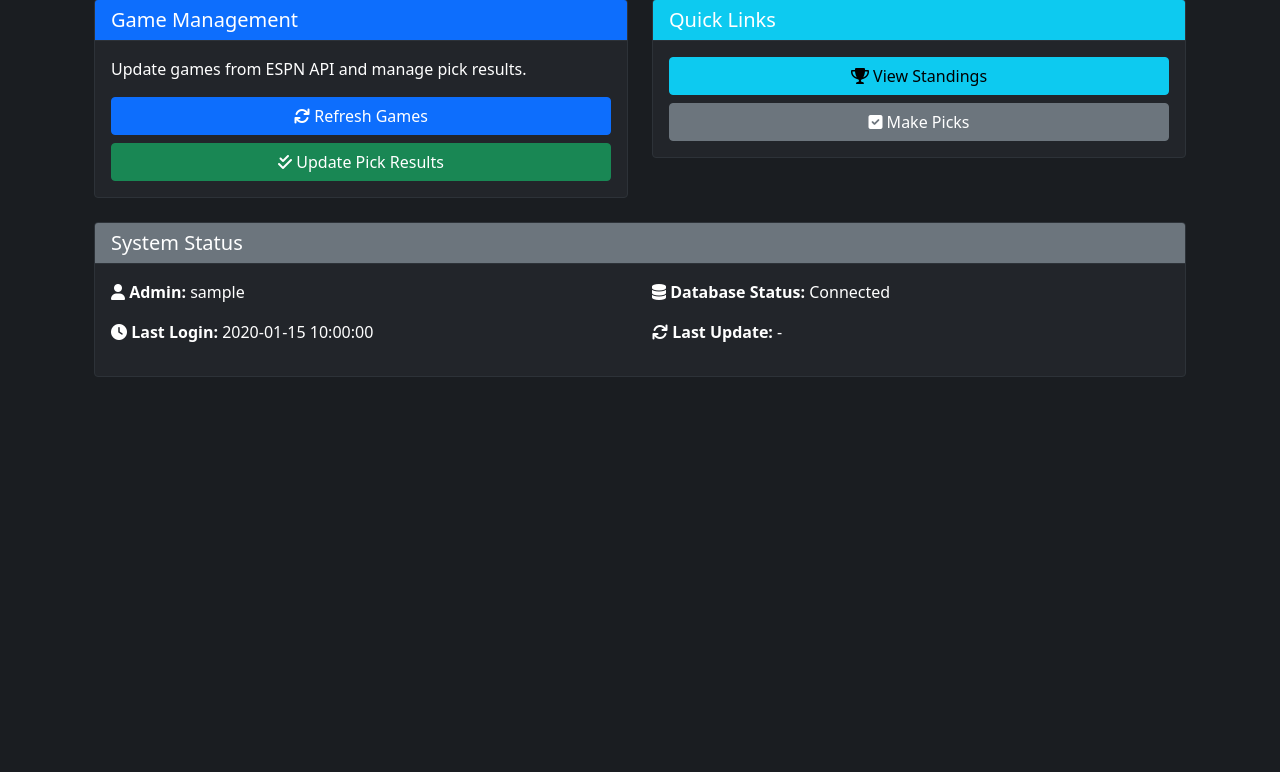
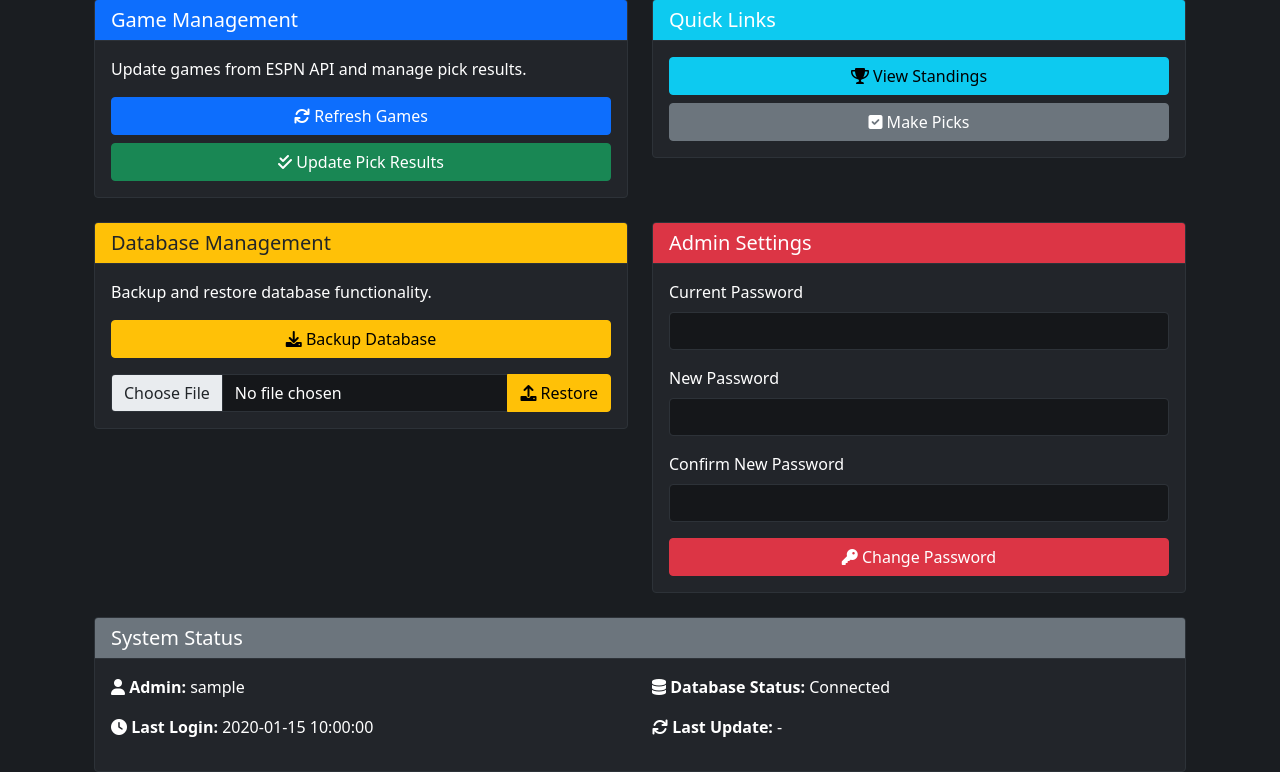
Before and after one commit to neilyboy/nfl-pickems-new, a Flask app: page /admin/ in a window 1280 px wide. Shown: the part 154-926 px from the top of the page. Before the commit the page ends 531 px from the top, so only its background shows below. Run offline with Flask 3, Linux system fonts and the light colour scheme; a user stored in the database is signed in; tables that the repository leaves empty hold one stand-in row (values such as "Sample post"); a database or web service that is not in the repository returns one stand-in record (values such as "Sample title"); data that the repository does not hold is empty.

Commit message:
Add admin password change and database backup/restore features
- Added password change form to admin dashboard
- Added database backup and restore functionality
- Added new routes for handling password changes and database operations
- Improved error handling and user feedback

```diff
--- a/app/admin/routes.py
+++ b/app/admin/routes.py
@@ -1,4 +1,4 @@
-from flask import render_template, jsonify, request, current_app
+from flask import render_template, jsonify, request, current_app, send_file
 from app.admin import bp
 from flask_login import login_required, current_user
 from app.decorators import admin_required
@@ -7,8 +7,12 @@ from app.models.user import User
 from app.models.pick import Pick
 from app.models.game import GameCache
 from app import db
+from werkzeug.security import check_password_hash, generate_password_hash
+import os
+import shutil
+from datetime import datetime
+import logging
 from functools import wraps
-import logging
 
 logger = logging.getLogger(__name__)
 
@@ -17,7 +21,7 @@ def admin_required(f):
     def decorated_function(*args, **kwargs):
         if not current_user.is_authenticated or not current_user.is_admin:
             if request.headers.get('X-Requested-With') == 'XMLHttpRequest':
-                return make_response(jsonify({'error': 'Admin access required'}), 403)
+                return jsonify({'error': 'Admin access required'}), 403
             flash('You need to be an admin to access this page.', 'error')
             return redirect(url_for('main.index'))
         return f(*args, **kwargs)
@@ -31,6 +35,96 @@ def index():
     current_week = week_info['week'] if isinstance(week_info, dict) else week_info
     return render_template('admin/index.html', current_week=current_week)
 
+@bp.route('/backup-db', methods=['POST'])
+@login_required
+@admin_required
+def backup_db():
+    try:
+        # Create backups directory if it doesn't exist
+        backup_dir = os.path.join(current_app.root_path, '..', 'backups')
+        os.makedirs(backup_dir, exist_ok=True)
+
+        # Create backup filename with timestamp
+        timestamp = datetime.now().strftime('%Y%m%d_%H%M%S')
+        backup_file = os.path.join(backup_dir, f'nfl_pickems_backup_{timestamp}.db')
+
+        # Get the path to the current database
+        db_path = os.path.join(current_app.root_path, '..', 'instance', 'nfl_pickems.db')
+
+        # Copy the database file
+        shutil.copy2(db_path, backup_file)
+
+        # Return the backup file
+        return send_file(
+            backup_file,
+            as_attachment=True,
+            download_name=f'nfl_pickems_backup_{timestamp}.db'
+        )
+
+    except Exception as e:
+        logger.error(f"Database backup failed: {str(e)}")
+        return jsonify({'error': 'Failed to backup database'}), 500
+
+@bp.route('/restore-db', methods=['POST'])
+@login_required
+@admin_required
+def restore_db():
+    try:
+        if 'file' not in request.files:
+            return jsonify({'error': 'No file provided'}), 400
+
+        file = request.files['file']
+        if file.filename == '':
+            return jsonify({'error': 'No file selected'}), 400
+
+        if not file.filename.endswith('.db'):
+            return jsonify({'error': 'Invalid file format. Must be a .db file'}), 400
+
+        # Get the path to the current database
+        db_path = os.path.join(current_app.root_path, '..', 'instance', 'nfl_pickems.db')
+
+        # Create a backup of the current database before restoring
+        timestamp = datetime.now().strftime('%Y%m%d_%H%M%S')
+        backup_dir = os.path.join(current_app.root_path, '..', 'backups')
+        os.makedirs(backup_dir, exist_ok=True)
+        backup_file = os.path.join(backup_dir, f'pre_restore_backup_{timestamp}.db')
+        shutil.copy2(db_path, backup_file)
+
+        # Save the uploaded file as the new database
+        file.save(db_path)
+
+        return jsonify({'message': 'Database restored successfully'})
+
+    except Exception as e:
+        logger.error(f"Database restore failed: {str(e)}")
+        return jsonify({'error': 'Failed to restore database'}), 500
+
+@bp.route('/change-password', methods=['POST'])
+@login_required
+@admin_required
+def change_password():
+    try:
+        data = request.get_json()
+        current_password = data.get('current_password')
+        new_password = data.get('new_password')
+
+        if not current_password or not new_password:
+            return jsonify({'error': 'Missing required fields'}), 400
+
+        # Verify current password
+        if not check_password_hash(current_user.password_hash, current_password):
+            return jsonify({'error': 'Current password is incorrect'}), 400
+
+        # Update password
+        current_user.password_hash = generate_password_hash(new_password)
+        db.session.commit()
+
+        return jsonify({'message': 'Password changed successfully'})
+
+    except Exception as e:
+        logger.error(f"Password change failed: {str(e)}")
+        return jsonify({'error': 'Failed to change password'}), 500
+
 @bp.route('/refresh-games', methods=['GET', 'POST'])
 @login_required
 @admin_required
@@ -42,11 +136,11 @@ def refresh_games():
         logger.info(message)
 
         if request.headers.get('X-Requested-With') == 'XMLHttpRequest':
-            response = make_response(jsonify({
+            response = jsonify({
                 'success': True,
                 'message': message,
                 'games': len(games)
-            }))
+            })
             response.headers['Content-Type'] = 'application/json'
             return response
 
@@ -57,10 +151,10 @@ def refresh_games():
         error_msg = f'Error refreshing games: {str(e)}'
         logger.error(error_msg)
         if request.headers.get('X-Requested-With') == 'XMLHttpRequest':
-            response = make_response(jsonify({
+            response = jsonify({
                 'success': False,
                 'error': error_msg
-            }), 500)
+            }), 500
             response.headers['Content-Type'] = 'application/json'
             return response
         flash(error_msg, 'error')
@@ -77,11 +171,11 @@ def update_picks():
         logger.info(message)
 
         if request.headers.get('X-Requested-With') == 'XMLHttpRequest':
-            response = make_response(jsonify({
+            response = jsonify({
                 'success': True,
                 'message': message,
                 'picks': updated_picks
-            }))
+            })
             response.headers['Content-Type'] = 'application/json'
             return response
 
@@ -92,10 +186,10 @@ def update_picks():
         error_msg = f'Error updating picks: {str(e)}'
         logger.error(error_msg)
         if request.headers.get('X-Requested-With') == 'XMLHttpRequest':
-            response = make_response(jsonify({
+            response = jsonify({
                 'success': False,
                 'error': error_msg
-            }), 500)
+            }), 500
             response.headers['Content-Type'] = 'application/json'
             return response
         flash(error_msg, 'error')
--- a/app/templates/admin/index.html
+++ b/app/templates/admin/index.html
@@ -41,6 +41,61 @@
                             <i class="fas fa-check-square"></i> Make Picks
                         </a>
                     </div>
+                </div>
+            </div>
+        </div>
+    </div>
+
+    <div class="row">
+        <div class="col-md-6">
+            <div class="card mb-4">
+                <div class="card-header bg-warning text-dark">
+                    <h5 class="card-title mb-0">Database Management</h5>
+                </div>
+                <div class="card-body">
+                    <p class="card-text">Backup and restore database functionality.</p>
+                    <div class="d-grid gap-2">
+                        <button onclick="backupDatabase()" class="btn btn-warning" id="backup-db-btn">
+                            <i class="fas fa-download"></i> Backup Database
+                        </button>
+                        <form id="restore-form" class="mt-2">
+                            <div class="input-group">
+                                <input type="file" class="form-control" id="restore-file" accept=".db">
+                                <button onclick="restoreDatabase(event)" class="btn btn-warning" id="restore-db-btn">
+                                    <i class="fas fa-upload"></i> Restore
+                                </button>
+                            </div>
+                        </form>
+                    </div>
+                </div>
+            </div>
+        </div>
+
+        <div class="col-md-6">
+            <div class="card mb-4">
+                <div class="card-header bg-danger text-white">
+                    <h5 class="card-title mb-0">Admin Settings</h5>
+                </div>
+                <div class="card-body">
+                    <form id="change-password-form">
+                        <div class="mb-3">
+                            <label for="current-password" class="form-label">Current Password</label>
+                            <input type="password" class="form-control" id="current-password" required>
+                        </div>
+                        <div class="mb-3">
+                            <label for="new-password" class="form-label">New Password</label>
+                            <input type="password" class="form-control" id="new-password" required>
+                        </div>
+                        <div class="mb-3">
+                            <label for="confirm-password" class="form-label">Confirm New Password</label>
+                            <input type="password" class="form-control" id="confirm-password" required>
+                        </div>
+                        <div class="d-grid">
+                            <button type="button" onclick="changePassword()" class="btn btn-danger" id="change-password-btn">
+                                <i class="fas fa-key"></i> Change Password
+                            </button>
+                        </div>
+                    </form>
                 </div>
             </div>
         </div>
@@ -100,7 +155,13 @@ function setButtonLoading(buttonId, loading) {
         button.disabled = false;
         button.innerHTML = buttonId === 'update-games-btn' ?
             '<i class="fas fa-sync"></i> Refresh Games' :
-            '<i class="fas fa-check-double"></i> Update Pick Results';
+            buttonId === 'update-picks-btn' ?
+            '<i class="fas fa-check-double"></i> Update Pick Results' :
+            buttonId === 'backup-db-btn' ?
+            '<i class="fas fa-download"></i> Backup Database' :
+            buttonId === 'restore-db-btn' ?
+            '<i class="fas fa-upload"></i> Restore' :
+            '<i class="fas fa-key"></i> Change Password';
     }
 }
 
@@ -167,6 +228,92 @@ async function updatePicks() {
     }
 }
 
+function backupDatabase() {
+    setButtonLoading('backup-db-btn', true);
+    fetch('/admin/backup-db', {
+        method: 'POST',
+        headers: {
+            'Content-Type': 'application/json'
+        }
+    })
+    .then(handleResponse)
+    .then(response => {
+        if (response.download_url) {
+            window.location.href = response.download_url;
+        }
+    })
+    .catch(error => {
+        showMessage(error.message || 'Failed to backup database', true);
+    })
+    .finally(() => {
+        setButtonLoading('backup-db-btn', false);
+    });
+}
+
+function restoreDatabase(event) {
+    event.preventDefault();
+    const fileInput = document.getElementById('restore-file');
+    const file = fileInput.files[0];
+    if (!file) {
+        showMessage('Please select a database file to restore', true);
+        return;
+    }
+
+    setButtonLoading('restore-db-btn', true);
+    const formData = new FormData();
+    formData.append('file', file);
+
+    fetch('/admin/restore-db', {
+        method: 'POST',
+        body: formData
+    })
+    .then(handleResponse)
+    .then(() => {
+        showMessage('Database restored successfully!');
+        setTimeout(() => window.location.reload(), 1500);
+    })
+    .catch(error => {
+        showMessage(error.message || 'Failed to restore database', true);
+    })
+    .finally(() => {
+        setButtonLoading('restore-db-btn', false);
+    });
+}
+
+function changePassword() {
+    const currentPassword = document.getElementById('current-password').value;
+    const newPassword = document.getElementById('new-password').value;
+    const confirmPassword = document.getElementById('confirm-password').value;
+
+    if (newPassword !== confirmPassword) {
+        showMessage('New passwords do not match', true);
+        return;
+    }
+
+    setButtonLoading('change-password-btn', true);
+    fetch('/admin/change-password', {
+        method: 'POST',
+        headers: {
+            'Content-Type': 'application/json'
+        },
+        body: JSON.stringify({
+            current_password: currentPassword,
+            new_password: newPassword
+        })
+    })
+    .then(handleResponse)
+    .then(() => {
+        showMessage('Password changed successfully!');
+        document.getElementById('change-password-form').reset();
+    })
+    .catch(error => {
+        showMessage(error.message || 'Failed to change password', true);
+    })
+    .finally(() => {
+        setButtonLoading('change-password-btn', false);
+    });
+}
+
 // Initialize last update time if available from localStorage
 document.addEventListener('DOMContentLoaded', () => {
     const lastUpdate = localStorage.getItem('lastUpdate');
```
